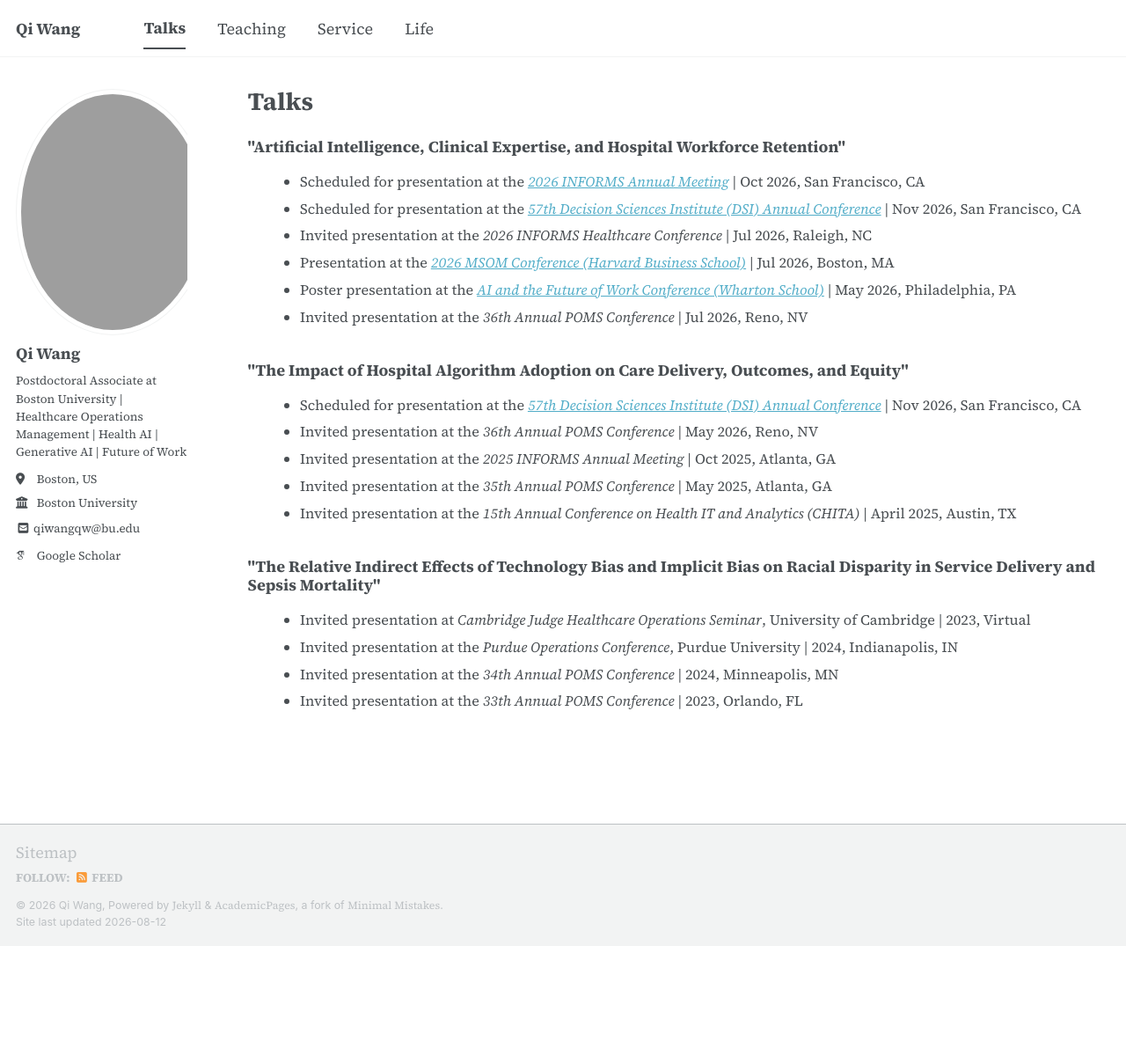
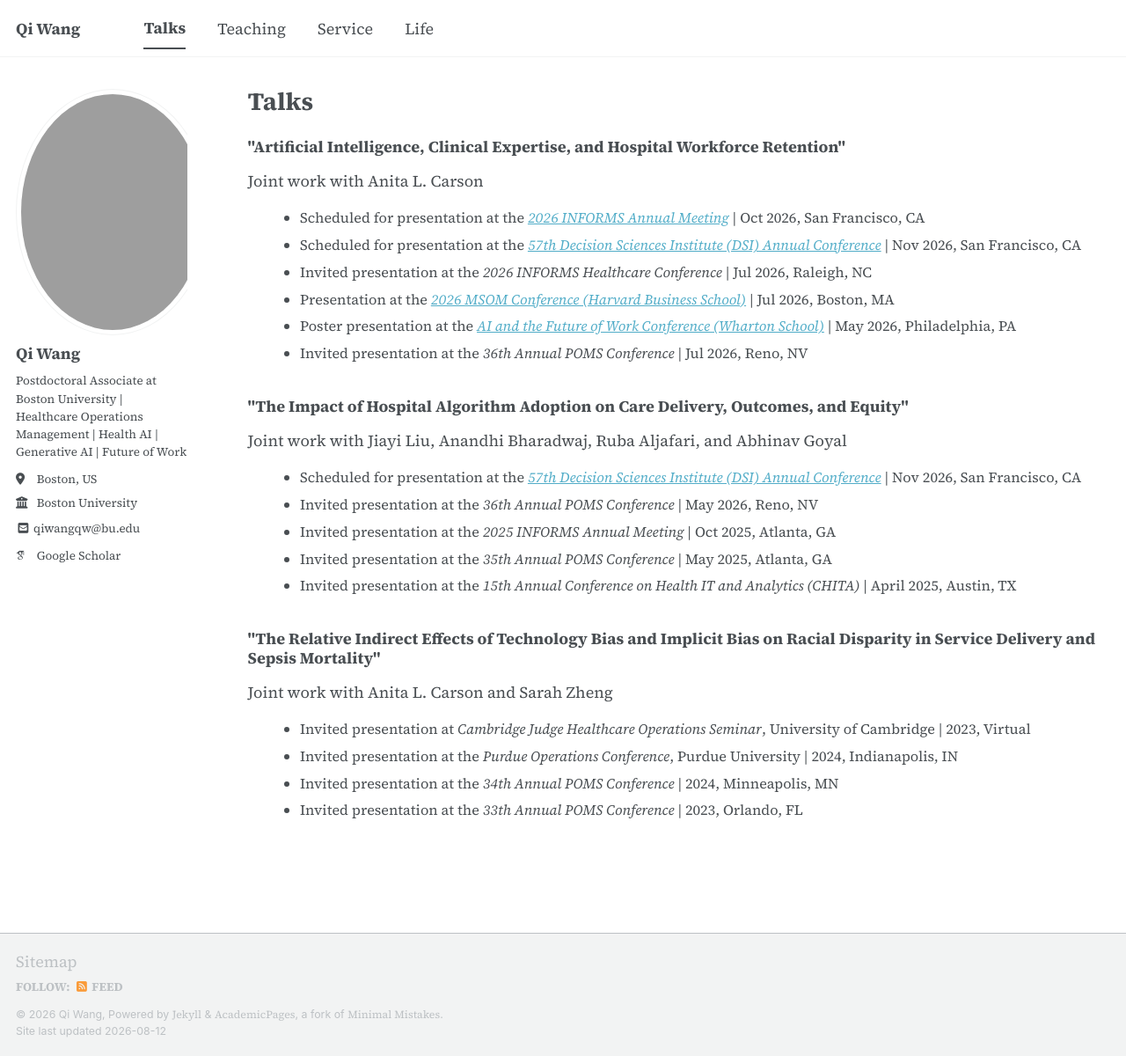
Before and after one commit to qiwang-katherine/qiwang-katherine.github.io, a Jekyll site: the page built from _pages/talks.html, in a window 1280 px wide and 1200 px high. Shown: the whole window at 88% size. Built offline with Jekyll 4.4.1, drawn with Linux system fonts in a browser that asks for light colours; some web fonts are replaced; a script bundle is joined from its source files by our own code; library files that are not in the unit come from our copies.

Commit message:
talks.html

```diff
--- a/_pages/talks.html
+++ b/_pages/talks.html
@@ -8,13 +8,15 @@ author_profile: true
 <div class="talk-paper">
 
 <h3 class="talk-paper-title">"Artificial Intelligence, Clinical Expertise, and Hospital Workforce Retention"</h3>
+<p class="talk-paper-coauthors">Joint work with Anita L. Carson</p>
 
 <ul class="talk-list">
   <li>Scheduled for presentation at the <a href="https://meetings.informs.org/wordpress/annual/" target="_blank"><i>2026 INFORMS Annual Meeting</i></a> | Oct 2026, San Francisco, CA</li>
   <li>Scheduled for presentation at the <a href="https://decisionsciences.org/" target="_blank"><i>57th Decision Sciences Institute (DSI) Annual Conference</i></a> | Nov 2026, San Francisco, CA</li>
   <li>Invited presentation at the <i>2026 INFORMS Healthcare Conference</i> | Jul 2026, Raleigh, NC</li>
   <li>Presentation at the <a href="https://www.hbs.edu/about/research/msom-conference-2026/program" target="_blank"><i>2026 MSOM Conference (Harvard Business School)</i></a> | Jul 2026, Boston, MA</li>
-  <li>Poster presentation at the <a href="https://ai.wharton.upenn.edu/ai-and-the-future-of-work-conference-2026/" target="_blank"><i>AI and the Future of Work Conference (Wharton School)</i></a> | May 2026, Philadelphia, PA</li>  <li>Invited presentation at the <i>36th Annual POMS Conference</i> | Jul 2026, Reno, NV</li>
+  <li>Poster presentation at the <a href="https://ai.wharton.upenn.edu/ai-and-the-future-of-work-conference-2026/" target="_blank"><i>AI and the Future of Work Conference (Wharton School)</i></a> | May 2026, Philadelphia, PA</li>
+  <li>Invited presentation at the <i>36th Annual POMS Conference</i> | Jul 2026, Reno, NV</li>
 </ul>
 
 </div>
@@ -22,6 +24,7 @@ author_profile: true
 <div class="talk-paper">
 
 <h3 class="talk-paper-title">"The Impact of Hospital Algorithm Adoption on Care Delivery, Outcomes, and Equity"</h3>
+<p class="talk-paper-coauthors">Joint work with Jiayi Liu, Anandhi Bharadwaj, Ruba Aljafari, and Abhinav Goyal</p>
 
 <ul class="talk-list">
   <li>Scheduled for presentation at the <a href="https://decisionsciences.org/" target="_blank"><i>57th Decision Sciences Institute (DSI) Annual Conference</i></a> | Nov 2026, San Francisco, CA</li>
@@ -36,13 +39,13 @@ author_profile: true
 <div class="talk-paper">
 
 <h3 class="talk-paper-title">"The Relative Indirect Effects of Technology Bias and Implicit Bias on Racial Disparity in Service Delivery and Sepsis Mortality"</h3>
+<p class="talk-paper-coauthors">Joint work with Anita L. Carson and Sarah Zheng</p>
 
 <ul class="talk-list">
   <li>Invited presentation at <i>Cambridge Judge Healthcare Operations Seminar</i>, University of Cambridge | 2023, Virtual</li>
   <li>Invited presentation at the <i>Purdue Operations Conference</i>, Purdue University | 2024, Indianapolis, IN</li>
   <li>Invited presentation at the <i>34th Annual POMS Conference</i> | 2024, Minneapolis, MN</li>
   <li>Invited presentation at the <i>33th Annual POMS Conference</i> | 2023, Orlando, FL</li>
-
 </ul>
 
 </div>
```
